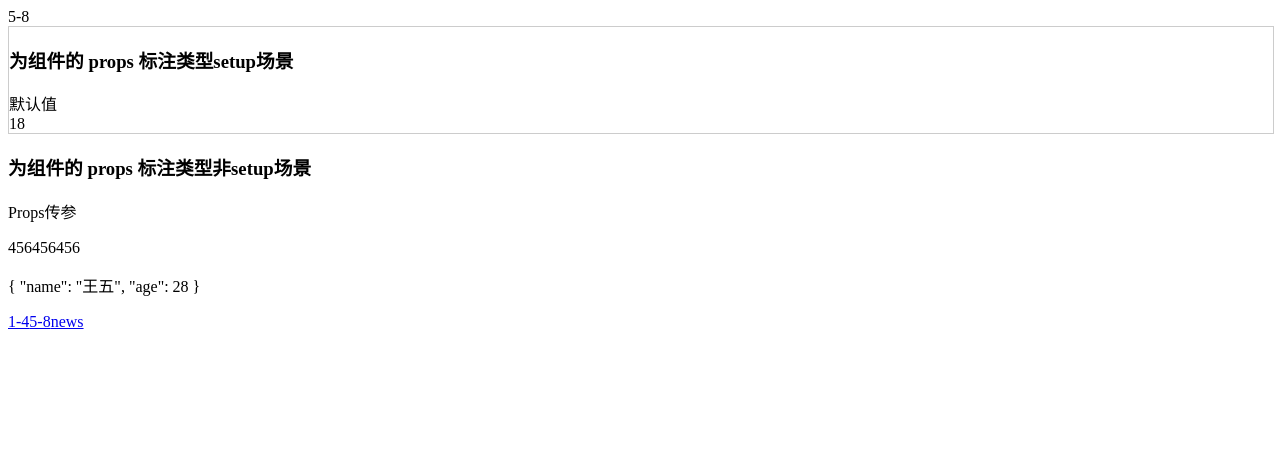
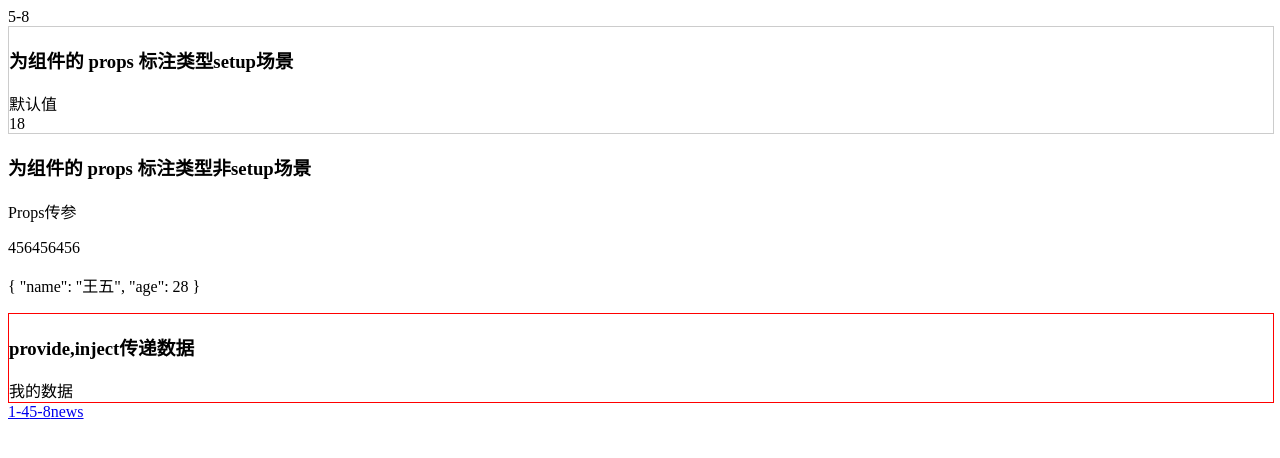
Before and after one commit to qiaozhididi/vue3_ts_demo, a Vue app: page /about in a window 1280 px wide. Shown: the top 458 px of the page. Built offline with nearby package versions, Linux system fonts and the light colour scheme.

Commit message:
provide inject 传值接收标注类型

```diff
--- /dev/null
+++ b/src/components/DataDemo.vue
@@ -0,0 +1,19 @@
+<template>
+  <div class="data-demo">
+    <h3>provide,inject传递数据</h3>
+    <div>{{ currentData }}</div>
+  </div>
+</template>
+
+<script setup lang="ts">
+import { inject } from "vue";
+import { key } from "@/utils/key";
+const currentData = inject<string>(key,"默认值");
+console.log(currentData);
+</script>
+<style scoped>
+.data-demo {
+  border: 1px solid red;
+  width: 100%;
+}
+</style>
--- /dev/null
+++ b/src/utils/key.ts
@@ -0,0 +1,3 @@
+//建议将注入key的类型放在一个单独的文件中
+import type { InjectionKey } from "vue";
+export const key = Symbol() as InjectionKey<string>;
--- a/src/views/AboutView.vue
+++ b/src/views/AboutView.vue
@@ -3,12 +3,22 @@
   <PropsSetupDemo title="Props传参" text="123123" :state="state" />
 
   <PropsDemo title="Props传参" text="456456456" :state="state" />
+
+  <DataDemo />
 </template>
 
 <script setup lang="ts">
-import { reactive } from "vue";
+import { reactive, provide } from "vue";
 import PropsSetupDemo from "@/components/PropsSetupDemo.vue";
 import PropsDemo from "@/components/PropsDemo.vue";
+import DataDemo from "@/components/DataDemo.vue";
+
+//建议将注入key的类型放在一个单独的文件中
+// import type { InjectionKey } from "vue";
+// const key = Symbol() as InjectionKey<string>;
+import { key } from "@/utils/key";
+
+provide(key, "我的数据");
 
 interface iState {
   name: string;
--- a/src/views/NewsPage.vue
+++ b/src/views/NewsPage.vue
@@ -2,6 +2,8 @@
   <div>
     <h3>News Page</h3>
     <NewsData @send="getData" />
+
+    <
   </div>
 </template>
 
```
